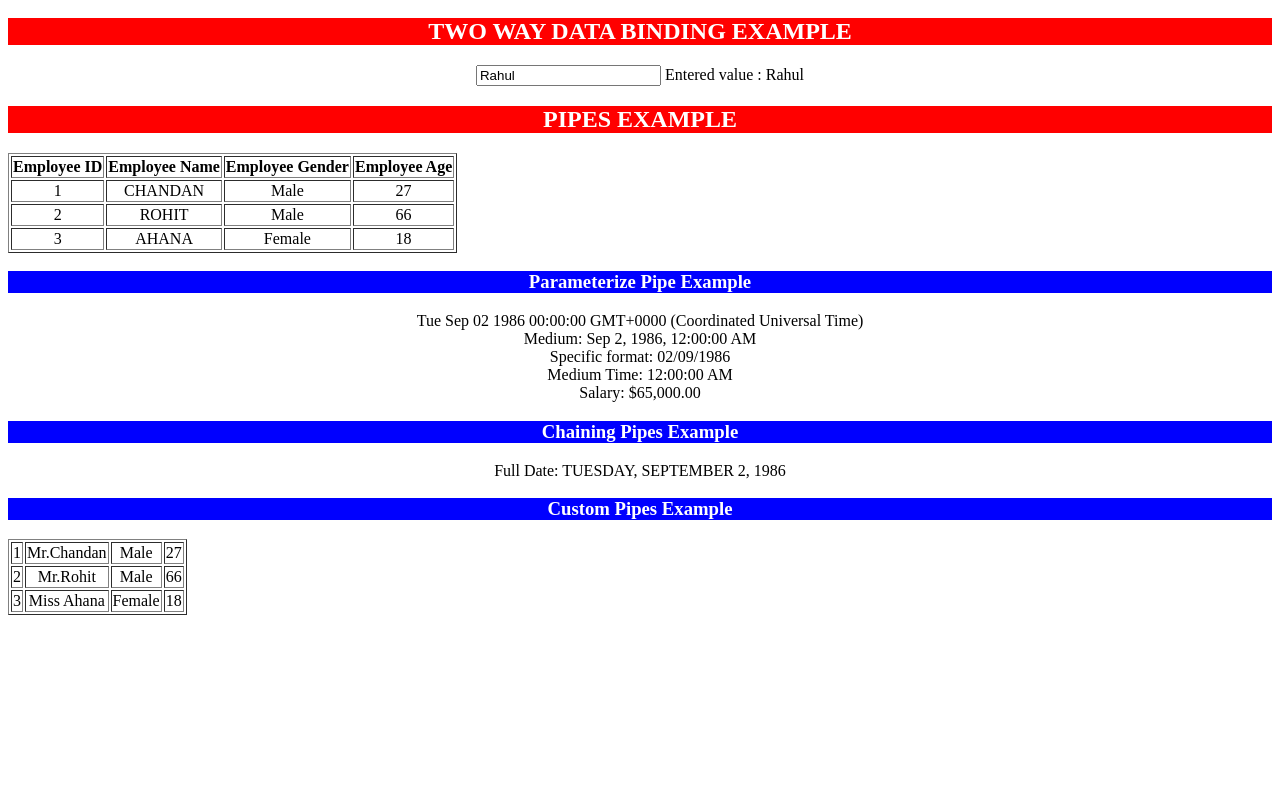
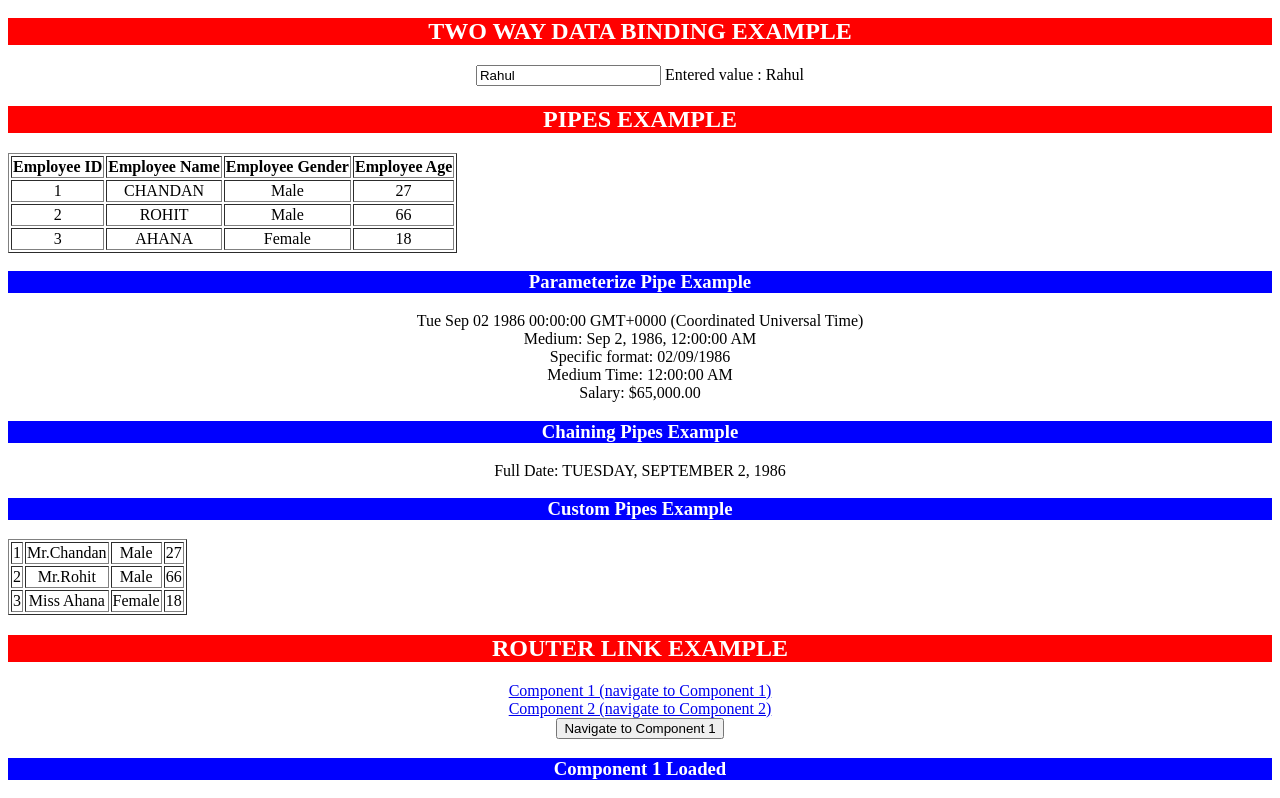
Before and after one commit to RanodeepBanerjeeAccenture/Angular16WorkStation, an Angular app: page /component1 in a window 1280 px wide. Before the commit this address led to /. Shown: the part 1515-2313 px from the top of the page. Before the commit the page ends 2138 px from the top, so only its background shows below. Built offline with nearby package versions, Linux system fonts and the light colour scheme.

Commit message:
Deploy Angular site to GitHub Pages

```diff
--- a/src/app/app-routing.module.ts
+++ b/src/app/app-routing.module.ts
@@ -1,7 +1,16 @@
 import { NgModule } from '@angular/core';
 import { RouterModule, Routes } from '@angular/router';
+import { Component1Component } from './component1/component1.component';
+import { Component2Component } from './component2/component2.component';
 
-const routes: Routes = [];
+const routes: Routes = [
+  {
+    path:'component1',component:Component1Component
+  },
+  {
+    path:'component2',component:Component2Component
+  }
+];
 
 @NgModule({
   imports: [RouterModule.forRoot(routes)],
--- a/src/app/app.component.html
+++ b/src/app/app.component.html
@@ -190,6 +190,17 @@
   </table>
 
 
+
+  <!-- Routing -->
+  <h2>Router Link Example</h2>
+  <a [routerLink]="['/component1']">Component 1  (navigate to Component 1)</a><br>
+  <a [routerLink]="['/component2']">Component 2  (navigate to Component 2)</a><br>
+
+
+  <button (click)="navigateToComponent1()" >Navigate to Component 1</button>
+
+
 </div>
-
-<router-outlet></router-outlet>
+<div>
+  <router-outlet></router-outlet>
+</div>
--- a/src/app/app.component.ts
+++ b/src/app/app.component.ts
@@ -1,6 +1,8 @@
 import { Component, HostListener, ViewEncapsulation } from '@angular/core';
 import { Employee } from './employee';
 import { ChildComponent } from "./child/child.component";
+import { Router } from '@angular/router';
+import { Component1Component } from './component1/component1.component';
 
 @Component({
   selector: 'app-root',
@@ -96,7 +98,16 @@ export class AppComponent {
   data1: string = 'Rahul';
 
 
-  dob=new Date(1986,8,2)
-  Salary:number=65000;
+  dob = new Date(1986, 8, 2)
+  Salary: number = 65000;
+
+
+
+
+  constructor(private router: Router) { }
+  navigateToComponent1() {
+    this.router.navigate(['/component1']);
+  }
+
 
 }
--- a/src/app/app.module.ts
+++ b/src/app/app.module.ts
@@ -10,13 +10,17 @@ import { AccountModule } from './account/account.module';
 import { Employee } from './employee';
 import { ChildComponent } from './child/child.component';
 import { MypipePipe } from './mypipe.pipe';
+import { Component1Component } from './component1/component1.component';
+import { Component2Component } from './component2/component2.component';
 
 @NgModule({
   declarations: [
     AppComponent,
     EmployeeComponent,
     ChildComponent,
-    MypipePipe
+    MypipePipe,
+    Component1Component,
+    Component2Component
   ],
   imports: [
     BrowserModule,
--- /dev/null
+++ b/src/app/component1/component1.component.html
@@ -0,0 +1 @@
+<h3>Component 1 Loaded</h3>
--- /dev/null
+++ b/src/app/component2/component2.component.html
@@ -0,0 +1 @@
+<h3>Component 2 Loaded</h3>
--- a/src/styles.scss
+++ b/src/styles.scss
@@ -5,3 +5,9 @@ h2{
     color: white;
     text-transform: uppercase;
 }
+
+h3{
+    background-color: blue;
+    text-align: center;
+    color: white;
+}
```
Also changed, not shown: src/app/component1/component1.component.ts (added, +10 -0 lines), src/app/component2/component2.component.ts (added, +10 -0 lines), src/app/component1/component1.component.scss (added), src/app/component2/component2.component.scss (added), 2 other files (tests, documents, lock files or other folders).
